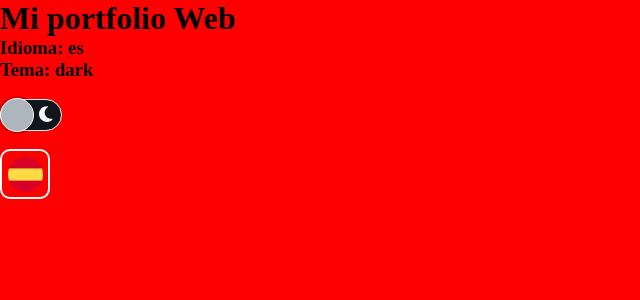
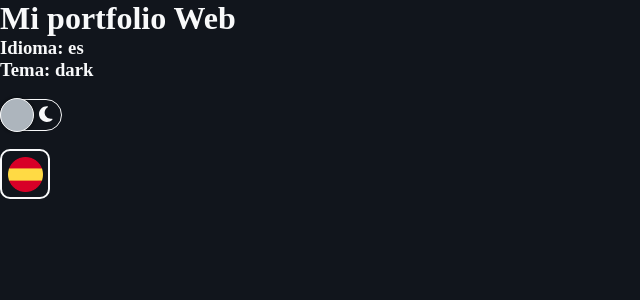
Before and after one commit to PedroMidueno/portfolio-pedromidueno, a React (Vite) app: page / in a window 1280 px wide. Shown: the top 300 px of the page, without its empty margins (0-640 px from the left). Built offline with nearby package versions, Linux system fonts and the light colour scheme.

Commit message:
Add handler to Body theme

```diff
--- a/src/App.jsx
+++ b/src/App.jsx
@@ -1,13 +1,15 @@
 import { useSelector } from "react-redux"
 import { ThemeSwitch } from "./components/ThemeSwitch";
 import { LanguageSwitch } from "./components/LanguageSwitch";
-
+import { handleBodyThemeChange } from "./utils/handleBodyTheme";
 
 export default function App() {
 
     const { lang, theme } = useSelector(state => {
         return state.settings
     })
+
+    handleBodyThemeChange(theme)
 
     return (
         <>
--- a/src/index.css
+++ b/src/index.css
@@ -10,5 +10,12 @@
 }
 
 body{
-  background: red;
+  background: var(--dark-color);
+  color: var(--light-color);
+  transition: all .3s ease;
 }
+
+body.light {
+  background: var(--light-color);
+  color: var(--dark-color);
+}
--- /dev/null
+++ b/src/utils/handleBodyTheme.js
@@ -0,0 +1,10 @@
+import { LIGHT, DARK } from "../config/consts";
+
+export const handleBodyThemeChange = (theme) => {
+    const body = document.querySelector('body')
+    if (theme === LIGHT) {
+        body.classList.add('light')
+    } else if (theme === DARK) {
+        body.classList.remove('light')
+    }
+}
```
